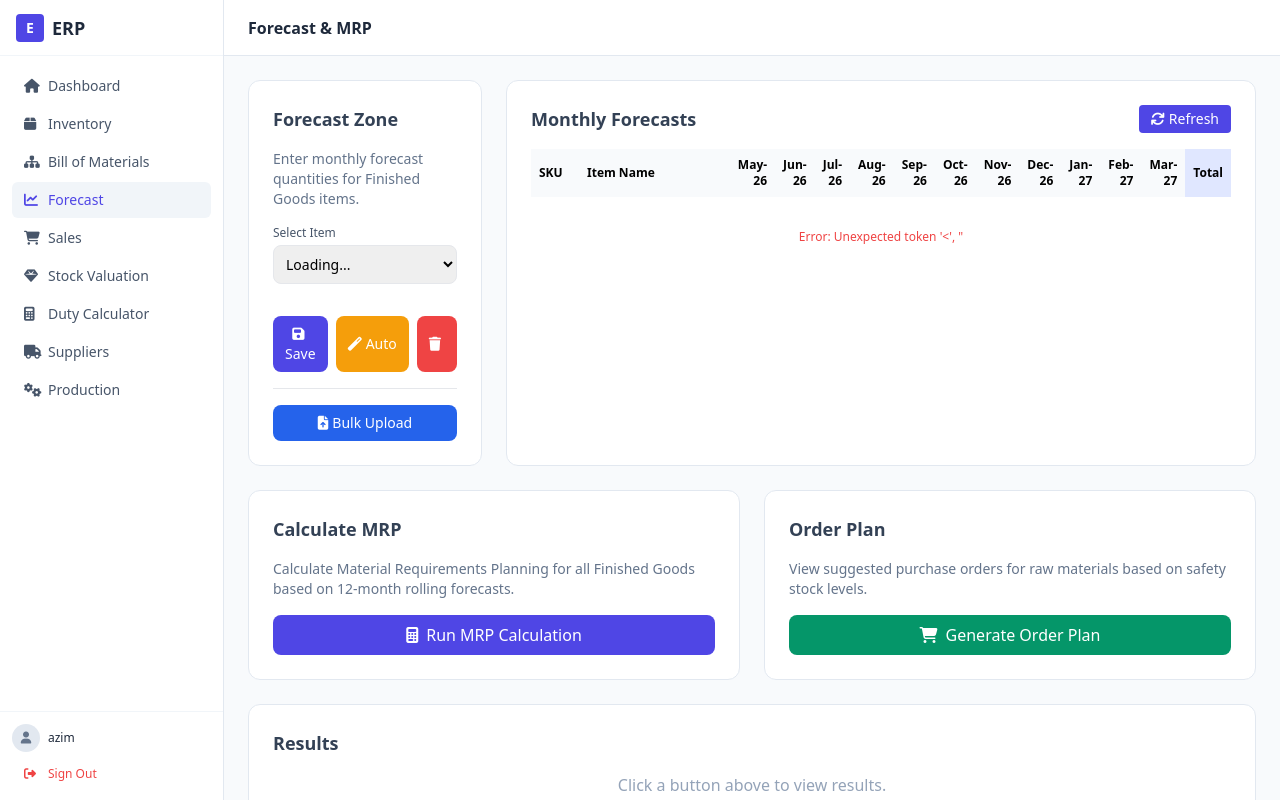
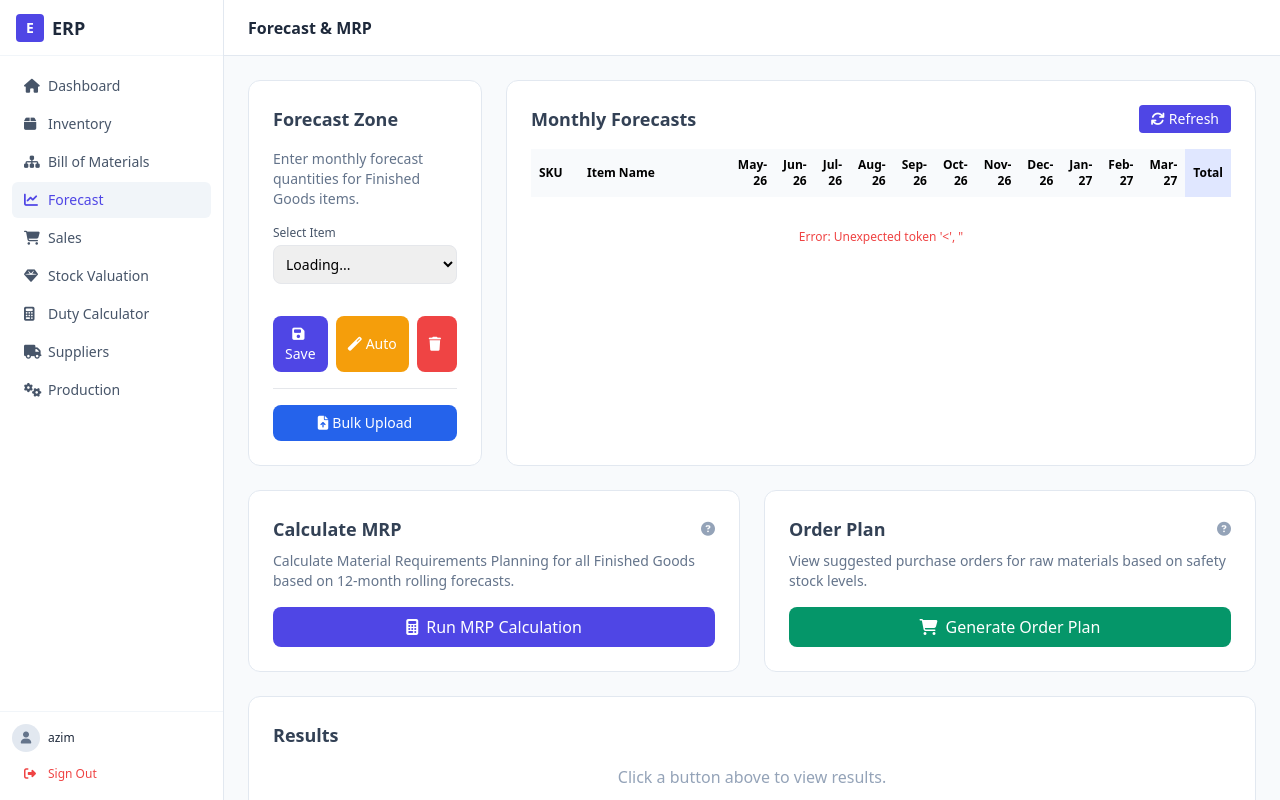
Before and after one commit to SonnyAzim/Django_ERP, a Django app: page /dashboard/forecast/ in a window 1280 px wide. Run offline with Django 4.2, Linux system fonts and the light colour scheme; a user stored in the database is signed in; data comes from the database, SQL or seed files in the repository; data that the repository does not hold is empty; some libraries are stand-ins or nearby versions.

Commit message:
Add calculation hints to MRP and Order Plan sections

```diff
--- a/erp_django/templates/core/forecast.html
+++ b/erp_django/templates/core/forecast.html
@@ -75,7 +75,21 @@
 
 <div class="grid grid-cols-1 lg:grid-cols-2 gap-6 mb-6">
     <div class="bg-white rounded-xl border border-slate-200 p-6">
-        <h3 class="text-lg font-bold text-slate-700 mb-4">Calculate MRP</h3>
+        <div class="flex justify-between items-center mb-2">
+            <h3 class="text-lg font-bold text-slate-700">Calculate MRP</h3>
+            <button onclick="document.getElementById('mrp-help').classList.toggle('hidden')" class="text-slate-400 hover:text-slate-600 text-sm">
+                <i class="fas fa-question-circle"></i>
+            </button>
+        </div>
+        <div id="mrp-help" class="hidden mb-4 bg-blue-50 p-3 rounded-lg text-xs text-slate-600">
+            <div class="font-semibold mb-2">Calculation:</div>
+            <ul class="space-y-1">
+                <li>• <b>Demand</b> = forecast quantity for each month</li>
+                <li>• <b>Safety Stock</b> = avg demand × lead_time_months</li>
+                <li>• <b>Projected</b> = current_stock - demand</li>
+                <li>• <b>Stock</b> = current_stock from inventory</li>
+            </ul>
+        </div>
         <p class="text-sm text-slate-500 mb-4">Calculate Material Requirements Planning for all Finished Goods based on 12-month rolling forecasts.</p>
         <button onclick="calculateMRP()" class="w-full px-4 py-2 bg-indigo-600 text-white rounded-lg hover:bg-indigo-700">
             <i class="fas fa-calculator mr-2"></i>Run MRP Calculation
@@ -83,8 +97,24 @@
     </div>
 
     <div class="bg-white rounded-xl border border-slate-200 p-6">
-        <h3 class="text-lg font-bold text-slate-700 mb-4">Order Plan</h3>
+        <div class="flex justify-between items-center mb-2">
+            <h3 class="text-lg font-bold text-slate-700">Order Plan</h3>
+            <button onclick="document.getElementById('order-help').classList.toggle('hidden')" class="text-slate-400 hover:text-slate-600 text-sm">
+                <i class="fas fa-question-circle"></i>
+            </button>
+        </div>
         <p class="text-sm text-slate-500 mb-4">View suggested purchase orders for raw materials based on safety stock levels.</p>
+
+        <div id="order-help" class="hidden mb-4 bg-blue-50 p-3 rounded-lg text-xs text-slate-600">
+            <div class="font-semibold mb-2">Calculation:</div>
+            <ul class="space-y-1">
+                <li>• <b>Safety Stock</b> = avg monthly demand × 2 (if used in BoM)</li>
+                <li>• <b>Safety Stock</b> = max(50, avg × 0.5) (if not in BoM)</li>
+                <li>• <b>Order Qty</b> = (Safety - Current) × 1.2 buffer</li>
+                <li>• <b>Stock Source</b> = current_stock field from inventory</li>
+            </ul>
+        </div>
+
         <button onclick="loadOrderPlan()" class="w-full px-4 py-2 bg-emerald-600 text-white rounded-lg hover:bg-emerald-700">
             <i class="fas fa-shopping-cart mr-2"></i>Generate Order Plan
         </button>
```
